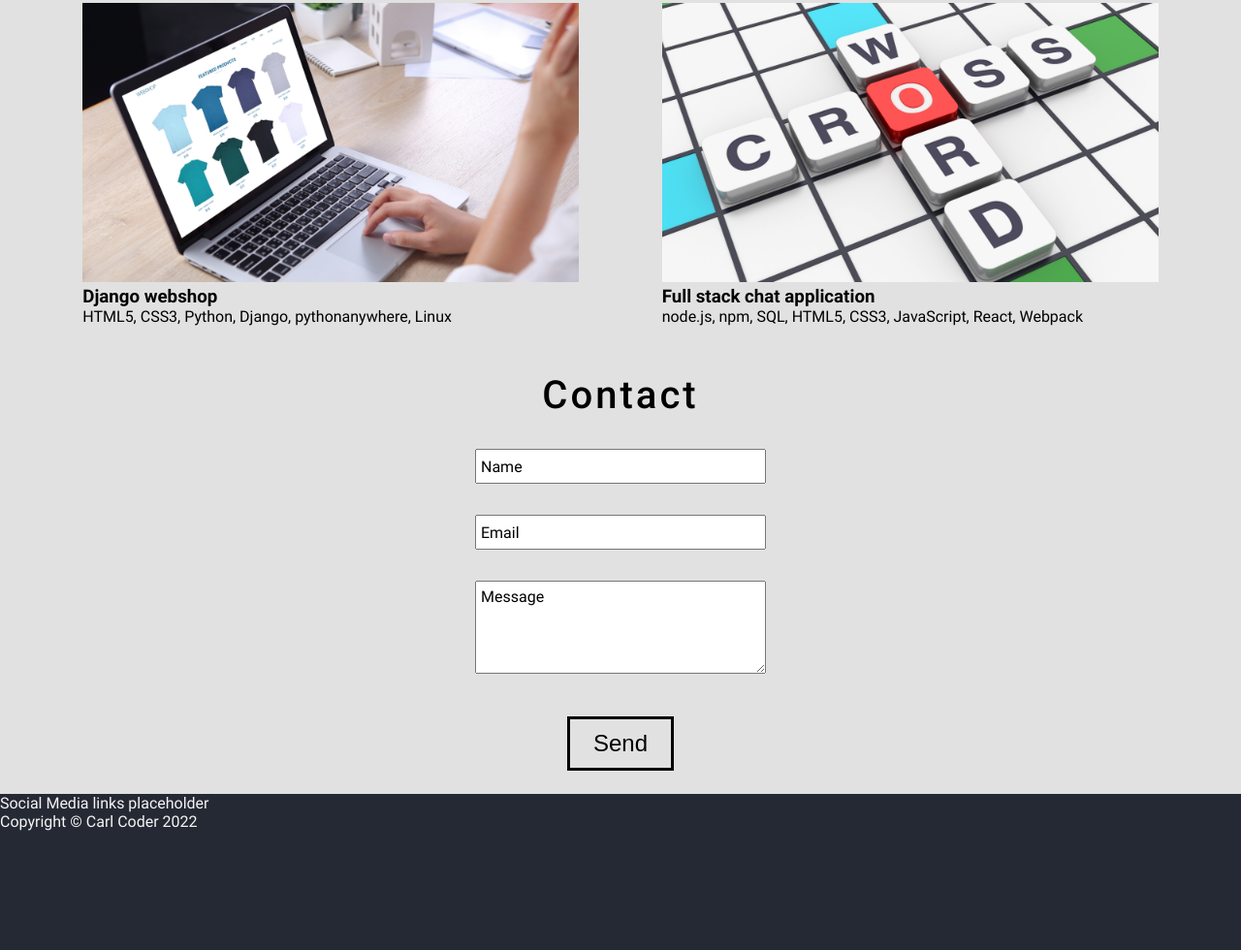
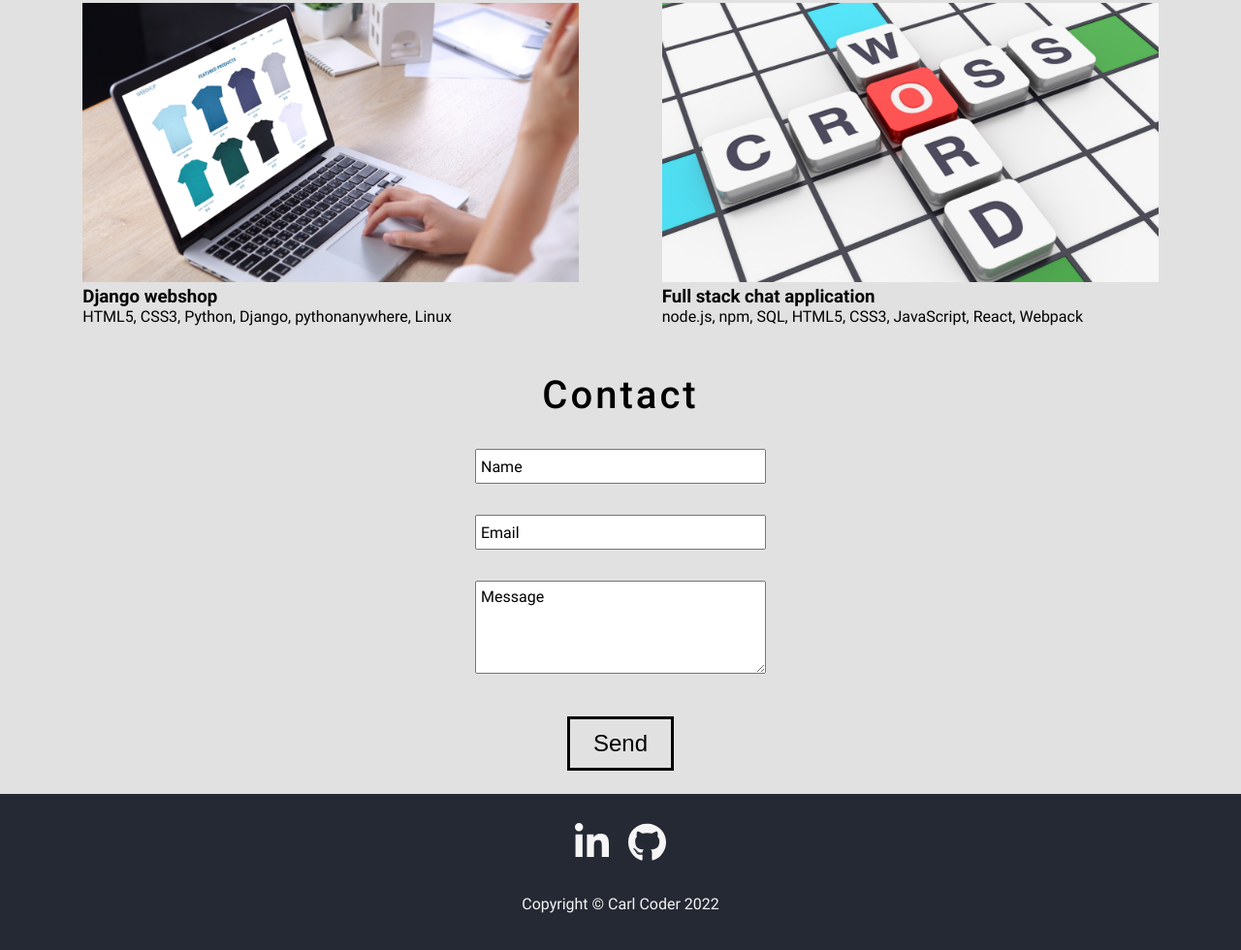
Before and after one commit to zsolt-nagy/c29-html-example, a plain HTML site: page index.html in a window 1280 px wide. Shown: the part 1960-2940 px from the top of the page at 97% size. Before the commit the page ends 2817 px from the top, so only its background shows below. Drawn offline with Linux system fonts and the light colour scheme.

Commit message:
Footer with social media icons

```diff
--- a/index.html
+++ b/index.html
@@ -152,8 +152,27 @@
         </section>
     </main>
     <footer>
-        <p>Social Media links placeholder</p>
-        <p>Copyright &copy; Carl Coder 2022</p>
+        <ul class="social-media-links">
+            <li>
+                <a href="#">
+                    <img
+                        src="./images/linkedin.svg"
+                        alt="LinkedIn"
+                        class="social-media-icon" />
+                </a>
+
+            </li>
+            <li>
+                <a href="#">
+                    <img
+                        src="./images/github.svg"
+                        alt="GitHub"
+                        class="social-media-icon" />
+                </a>
+
+            </li>
+        </ul>
+        <p class="copyright">Copyright &copy; Carl Coder 2022</p>
     </footer>
 
 </body>
--- a/style.css
+++ b/style.css
@@ -373,6 +373,25 @@ form {
 }
 
 
+/* ----------------------------  FOOTER  -----------------------------------  */
+
+.social-media-icon {
+    height: 40px;
+    margin: 10px;
+}
+
+.social-media-links {
+    display: flex;
+    justify-content: center;
+    list-style-type: none;
+    margin-top: 20px;
+}
+
+.copyright {
+    text-align: center;
+    margin: 20px auto 40px auto;
+}
+
 
 
 @media screen and (max-width: 768px) {
```
Also changed, not shown: images/github.svg (added), images/linkedin.svg (added).
